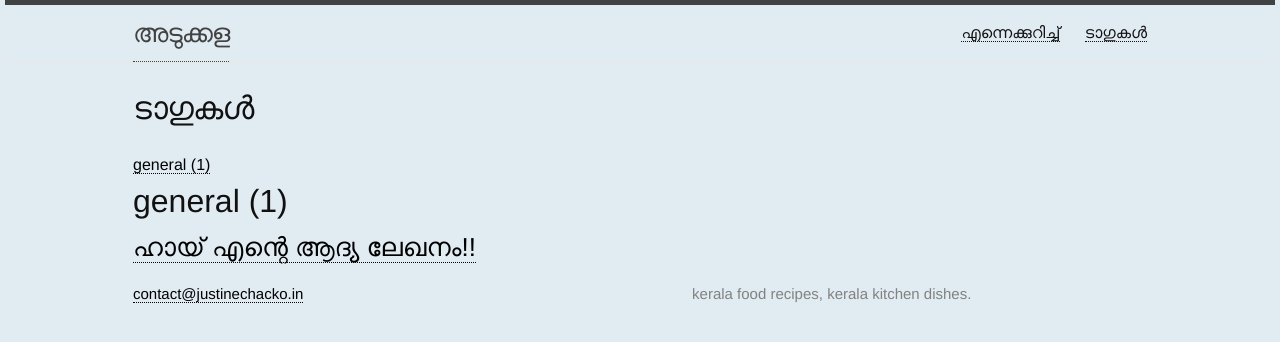
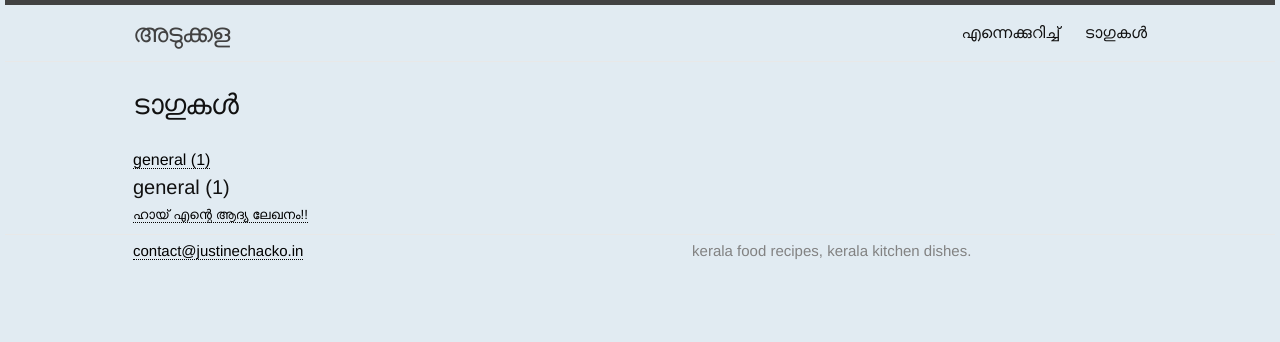
Before and after one commit to bsde1245/kitchen, a Jekyll site: the page built from archivebycategory.md, in a window 1280 px wide. Shown: the top 342 px of the page. Built offline with Jekyll 4.4.1, drawn with Linux system fonts in a browser that asks for light colours.

Commit message:
initializing2

```diff
--- a/_sass/minima/_layout.scss
+++ b/_sass/minima/_layout.scss
@@ -11,6 +11,7 @@
 }
 
 .site-title {
+  border-bottom: none;
   font-size: 26px;
   font-weight: 300;
   line-height: 56px;
@@ -33,6 +34,7 @@
   }
 
   .page-link {
+    border-bottom: none;
     color: $text-color;
     line-height: $base-line-height;
 
@@ -185,8 +187,9 @@
 }
 
 .post-link {
+  border-bottom: none;
   display: block;
-  font-size: 24px;
+  font-size: 20px;
 }
 
 
@@ -199,7 +202,7 @@
 }
 
 .post-title {
-  font-size: 32px;
+  font-size: 28px;
   letter-spacing: -1px;
   line-height: 1;
 
@@ -292,9 +295,11 @@
     }
 
 
+* {word-break: break-all!important;}
 
-
-
+.site-avatar {
+  float: left;
+}
 
 
 
--- a/archivebycategory.md
+++ b/archivebycategory.md
@@ -17,12 +17,12 @@ permalink: /categoryview/
 <div id="index">
 
 {% for category in categories %}
-<a name="{{ category[0] }}"></a><h2>{{ category[0] | replace:'-', ' ' }} ({{ category | last | size }}) </h2>
+<a name="{{ category[0] }}"></a><h4>{{ category[0] | replace:'-', ' ' }} ({{ category | last | size }}) </h4>
 {% assign sorted_posts = site.posts | sort: 'title' %}
 {% for post in sorted_posts %}
 {%if post.categories contains category[0]%}
 
-  <h3><a href="{{ site.url }}{{site.baseurl}}{{ post.url }}" title="{{ post.title }}">{{ post.title }}</a></h3>
+  <h5><a href="{{ site.url }}{{site.baseurl}}{{ post.url }}" title="{{ post.title }}">{{ post.title }}</a></h5>
 
 
 {%endif%}
```
Also changed, not shown: 4 other files.
